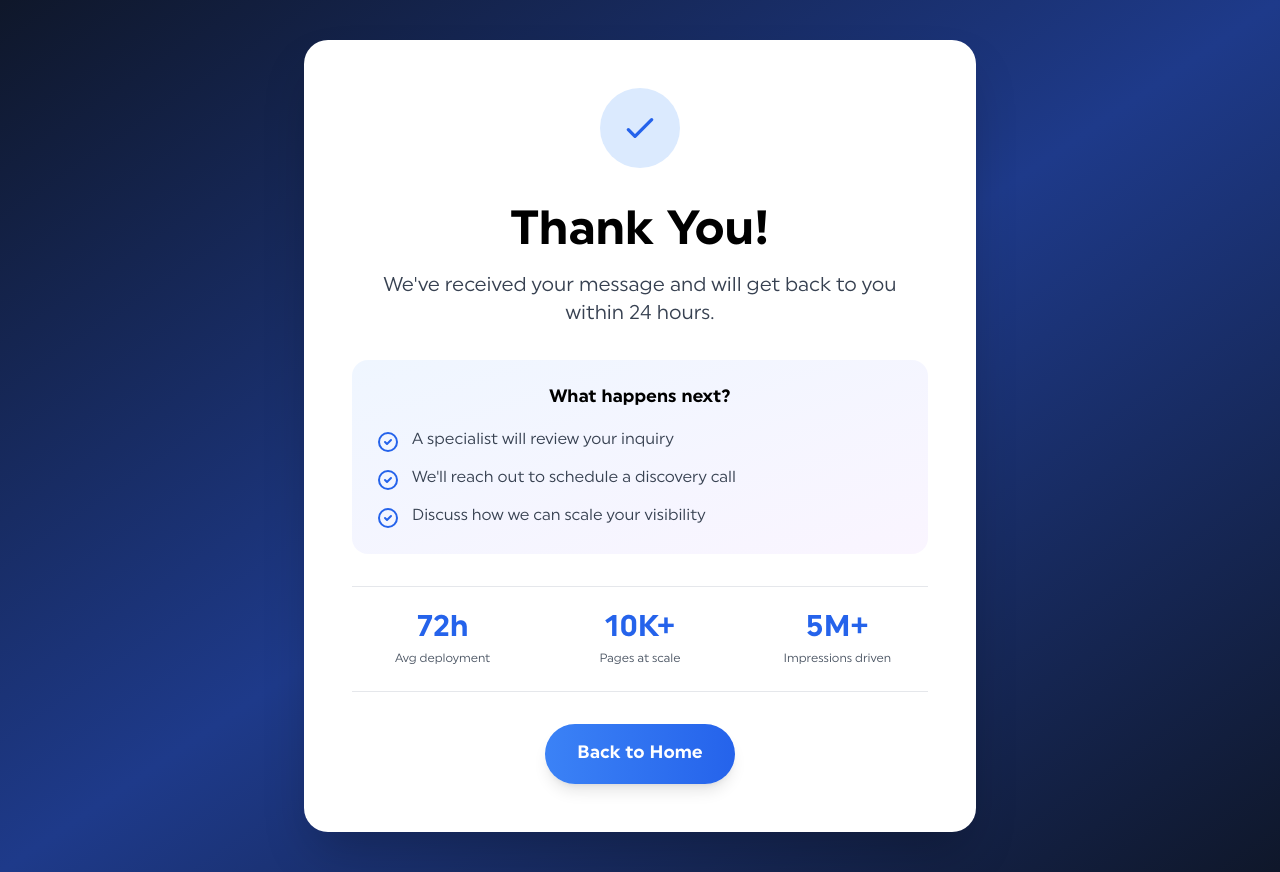
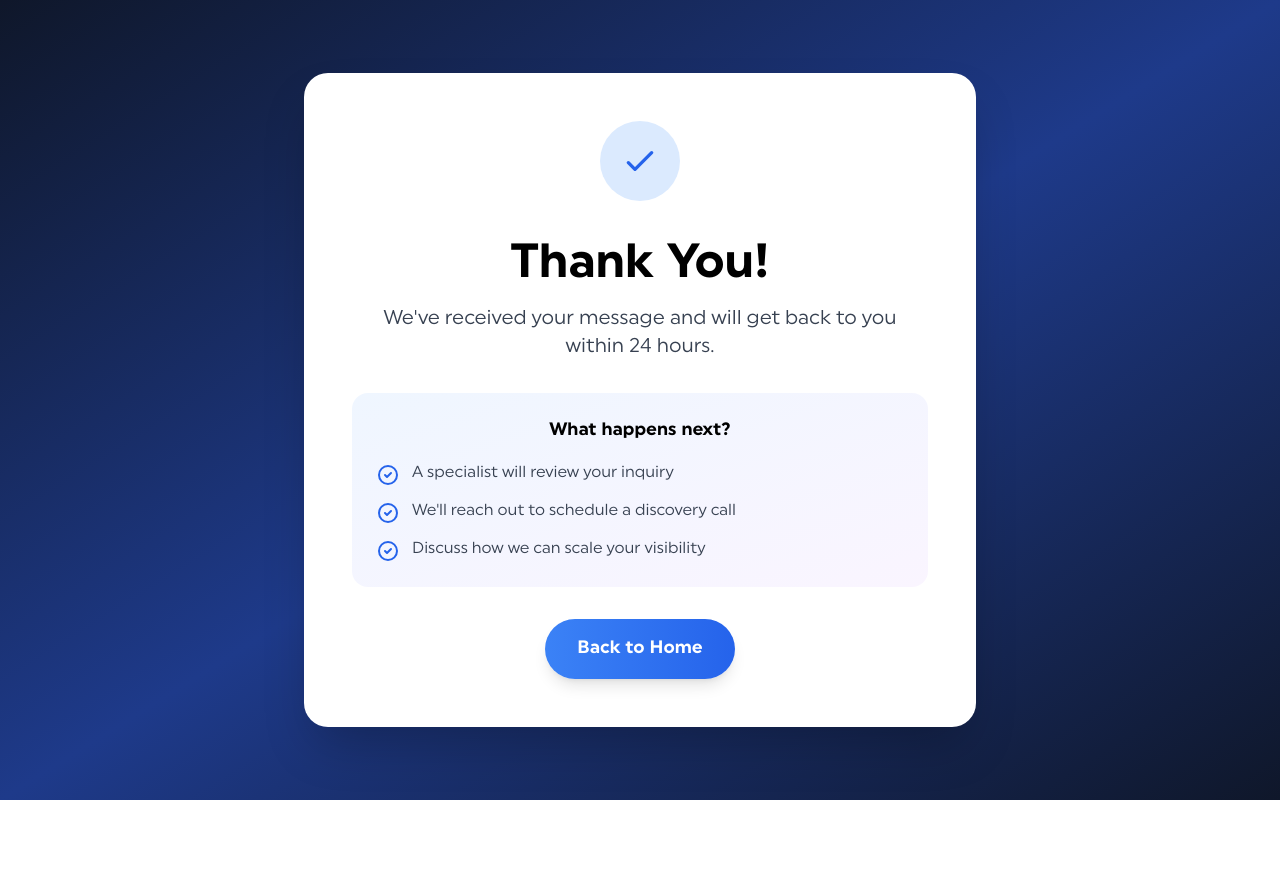
Before and after one commit to brteller/ivoclar-next, a Next.js app: page /thank-you in a window 1280 px wide. After the commit the page ends 800 px from the top, so only its background shows below. Built offline with nearby package versions, Linux system fonts and the light colour scheme; no server answers.

Commit message:
removed broken stats

```diff
--- a/app/thank-you/page.js
+++ b/app/thank-you/page.js
@@ -45,20 +45,6 @@ export default function ThankYouPage() {
               </li>
             </ul>
           </div>
-          <div className="grid grid-cols-3 gap-4 mb-8 py-6 border-y border-gray-200">
-            <div>
-              <div className="text-3xl font-bold text-blue-600 mb-1">72h</div>
-              <div className="text-xs text-gray-600">Avg deployment</div>
-            </div>
-            <div>
-              <div className="text-3xl font-bold text-blue-600 mb-1">10K+</div>
-              <div className="text-xs text-gray-600">Pages at scale</div>
-            </div>
-            <div>
-              <div className="text-3xl font-bold text-blue-600 mb-1">5M+</div>
-              <div className="text-xs text-gray-600">Impressions driven</div>
-            </div>
-          </div>
           <div className="flex flex-col sm:flex-row gap-4 justify-center">
             <Link
               href="/"
```
